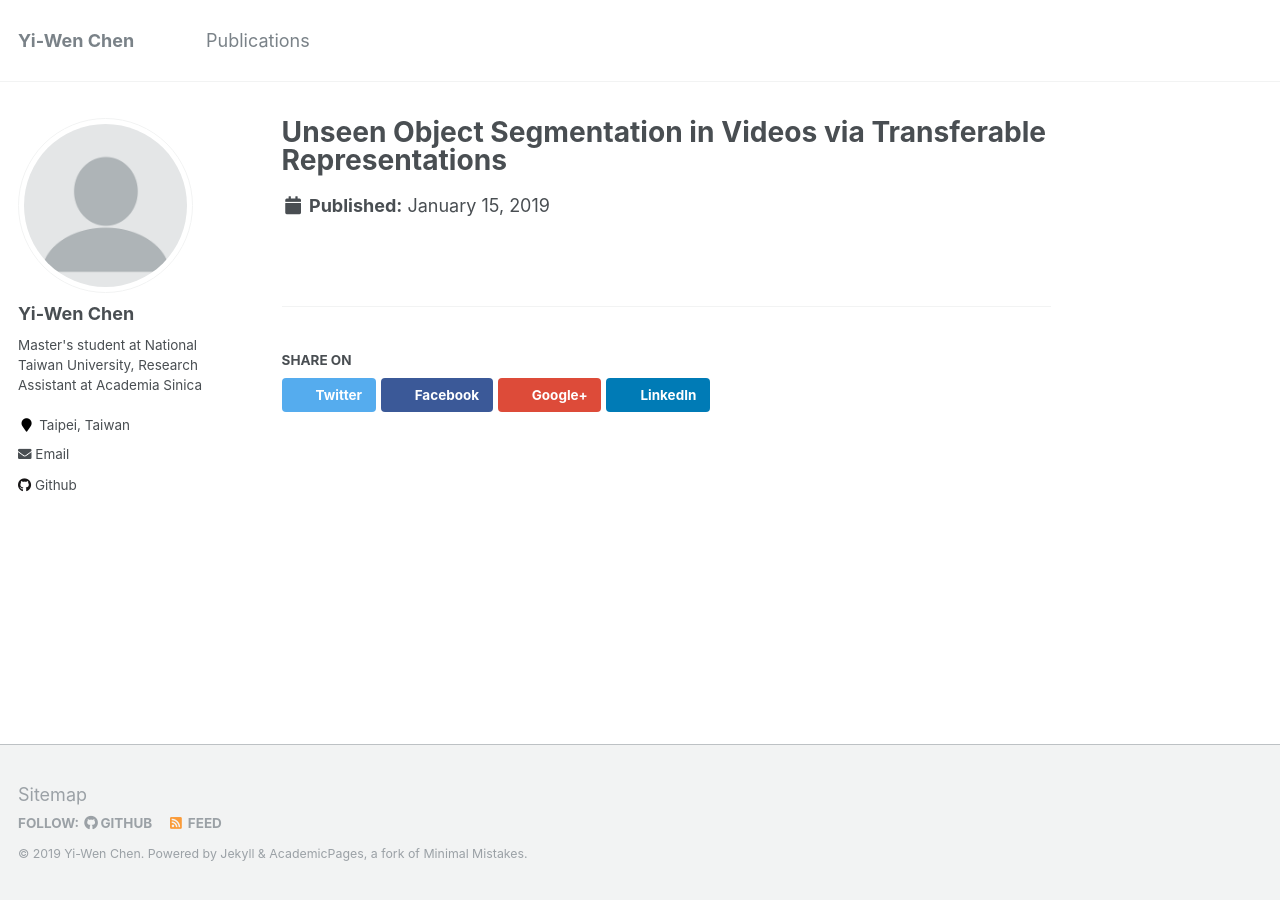
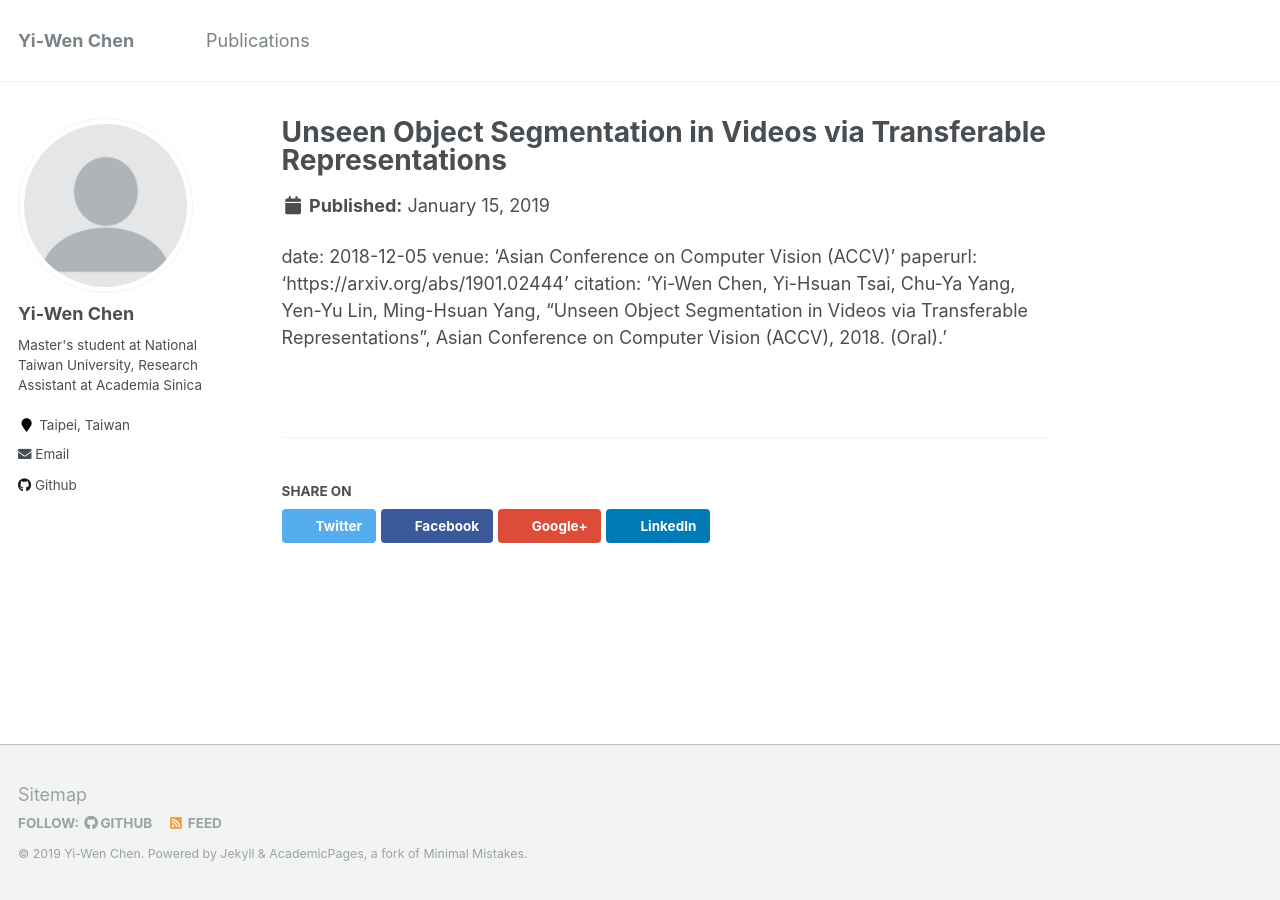
Before and after one commit to wenz116/wenz116.github.io, a Jekyll site: the page built from _publications/accv_2018_TransferSeg.md, in a window 1280 px wide. Built offline with Jekyll 4.4.1, drawn with Linux system fonts in a browser that asks for light colours; part of the change alters nothing that is shown.

Commit message:
Update accv_2018_TransferSeg.md

```diff
--- a/_publications/accv_2018_TransferSeg.md
+++ b/_publications/accv_2018_TransferSeg.md
@@ -3,8 +3,9 @@ title: "Unseen Object Segmentation in Videos via Transferable Representations"
 collection: publications
 permalink: /publication/accv_2018_TransferSeg
 excerpt: 'Yi-Wen Chen, Yi-Hsuan Tsai, Chu-Ya Yang, Yen-Yu Lin, Ming-Hsuan Yang, "Unseen Object Segmentation in Videos via Transferable Representations", Asian Conference on Computer Vision (ACCV), 2018. (Oral).'
-# date: 2018-12-05
-# venue: 'Asian Conference on Computer Vision (ACCV)'
-# paperurl: 'https://arxiv.org/abs/1901.02444'
-# citation: 'Yi-Wen Chen, Yi-Hsuan Tsai, Chu-Ya Yang, Yen-Yu Lin, Ming-Hsuan Yang, "Unseen Object Segmentation in Videos via Transferable Representations", Asian Conference on Computer Vision (ACCV), 2018. (Oral).'
 ---
+
+date: 2018-12-05
+venue: 'Asian Conference on Computer Vision (ACCV)'
+paperurl: 'https://arxiv.org/abs/1901.02444'
+citation: 'Yi-Wen Chen, Yi-Hsuan Tsai, Chu-Ya Yang, Yen-Yu Lin, Ming-Hsuan Yang, "Unseen Object Segmentation in Videos via Transferable Representations", Asian Conference on Computer Vision (ACCV), 2018. (Oral).'
```
